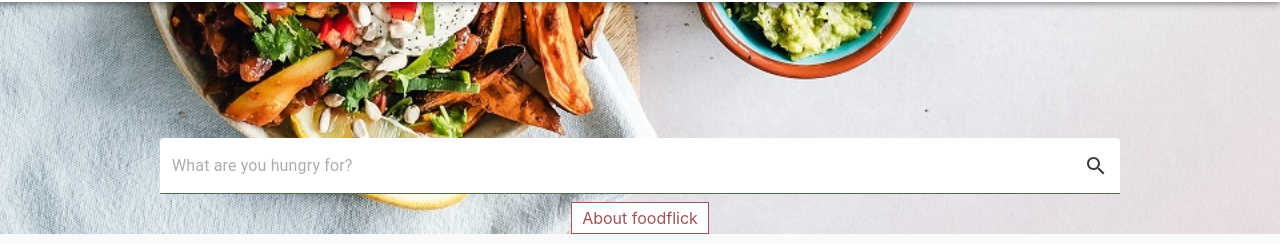
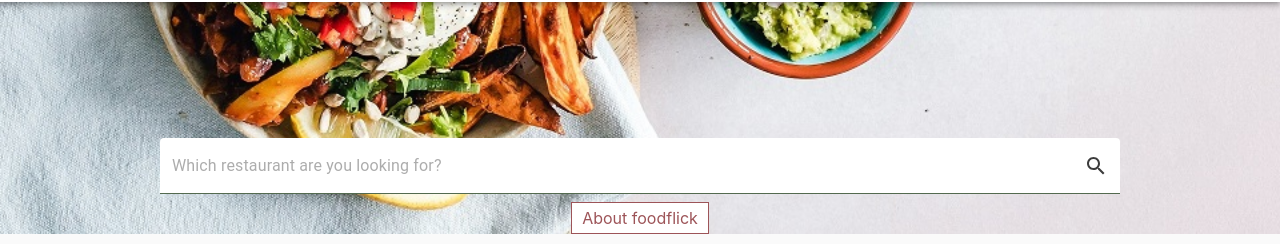
Before and after one commit to SimonVuong/foodflickserver, a React (Create React App) app in the folder client/: page / in a window 1280 px wide. Shown: the part 62-306 px from the top of the page. Built offline with nearby package versions, Linux system fonts and the light colour scheme; what jsrsasign, react-stripe-elements would draw is missing.

Commit message:
update placeholder for homepage and add tip explanation

```diff
--- a/client/src/cart/ReviewCartPage.tsx
+++ b/client/src/cart/ReviewCartPage.tsx
@@ -285,6 +285,7 @@ const ReviewCartPage: React.FC<props & ReactStripeElements.InjectedStripeProps>
       {orderType === OrderType.SIT_DOWN &&
         <div className={classes.section}>
           <Typography gutterBottom variant='h6'>Tip</Typography>
+          <Typography gutterBottom variant='body2' color='textSecondary'>Tip is paid with your order, but you can change it within 6 hours after ordering.</Typography>
           <Grid container spacing={2}>
             <Grid item sm={6} xs={12}>
               <ToggleButtonGroup
--- a/client/src/home/HomePage.tsx
+++ b/client/src/home/HomePage.tsx
@@ -47,7 +47,7 @@ const HomePage: React.FC<RouteComponentProps> = () => {
         <TextField
           hiddenLabel
           margin='normal'
-          placeholder='What are you hungry for?'
+          placeholder='Which restaurant are you looking for?'
           variant='filled'
           onClick={() => setOpen(true)}
           className={classes.input}
```
